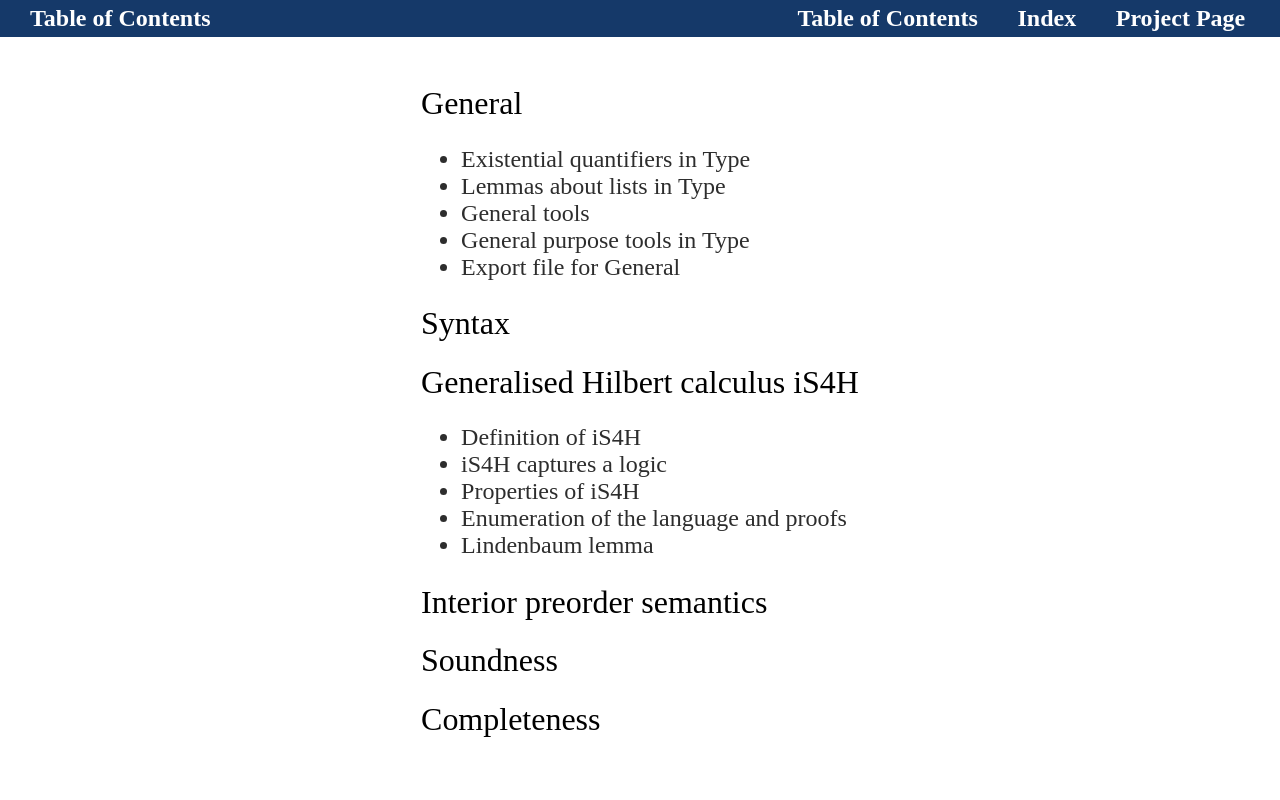
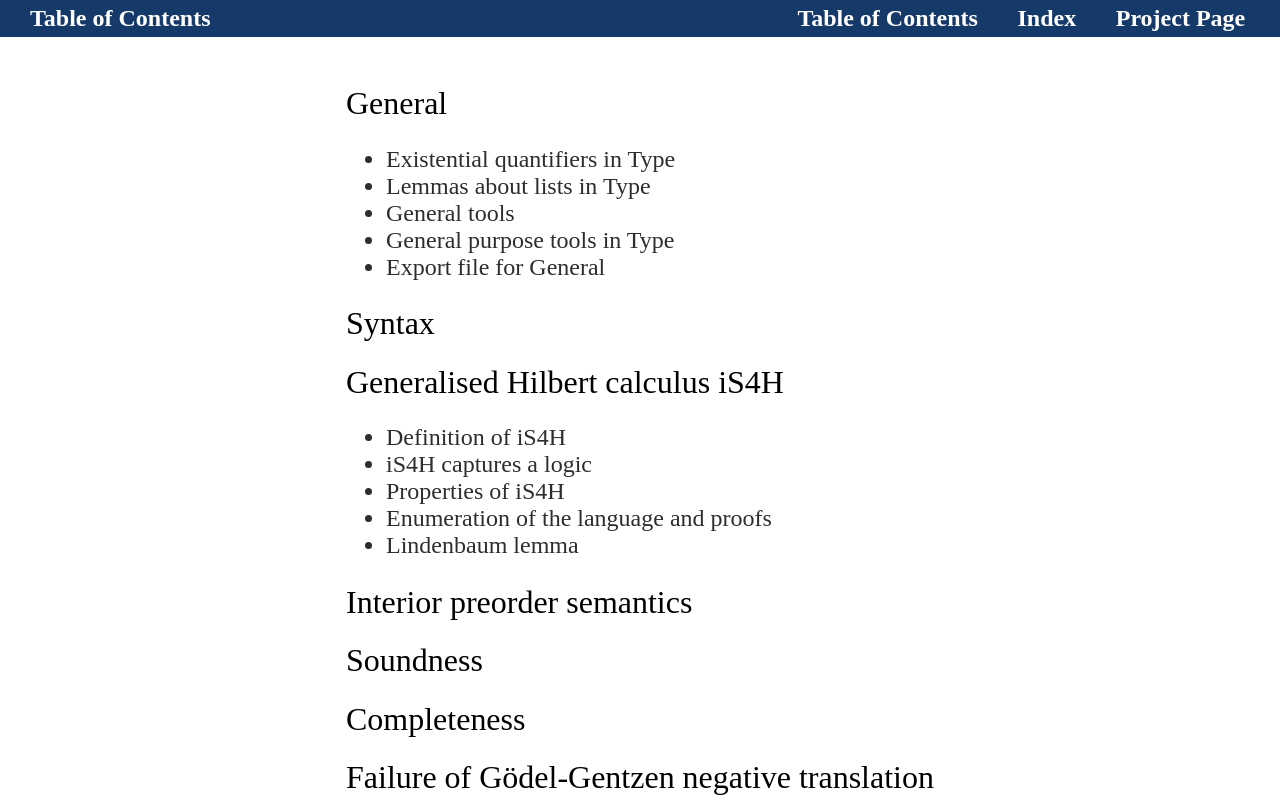
Before and after one commit to ianshil/iS4, a plain HTML site: page doc-config/resources/toc.html in a window 1280 px wide. Drawn offline with Linux system fonts and the light colour scheme.

Commit message:
Update toc.html

```diff
--- a/doc-config/resources/toc.html
+++ b/doc-config/resources/toc.html
@@ -76,6 +76,8 @@
 
 <h2><a href="Topology.iS4_completeness.html">Completeness</a></h2>
 
+<h2><a href="iS4_GG_translation.html">Failure of Gödel-Gentzen negative translation</a></h2>
+
 
 
 </div>
```
